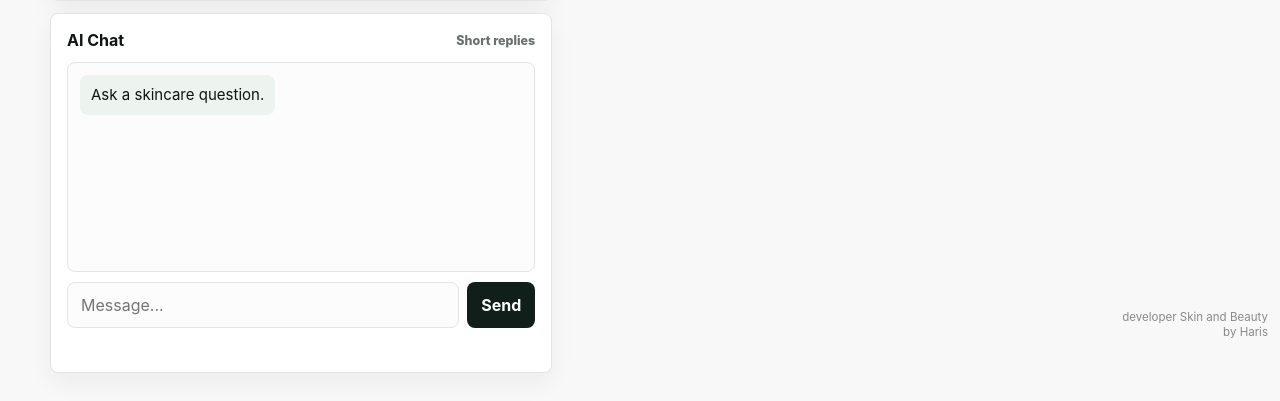
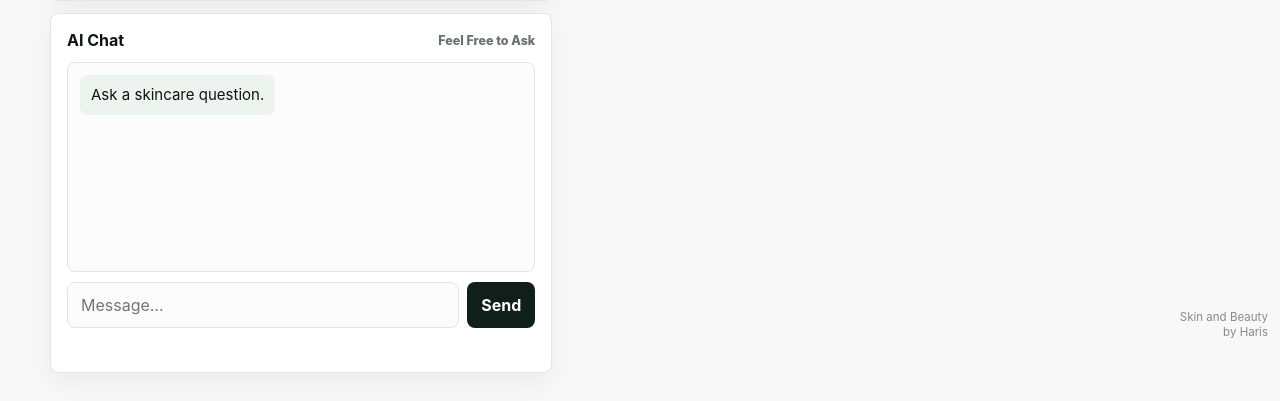
Before and after one commit to MHR-GEEK/MHR-projects-main, a Flask app: page / in a window 1280 px wide. Shown: the part 451-852 px from the top of the page. Run offline with Flask 3, Linux system fonts and the light colour scheme.

Commit message:
Update chat panel and developer mark text

```diff
--- a/templates/index.html
+++ b/templates/index.html
@@ -72,7 +72,7 @@
         <div class="panel chat-panel">
           <div class="section-head">
             <h2>AI Chat</h2>
-            <span>Short replies</span>
+            <span>Feel Free to Ask</span>
           </div>
           <div id="chatLog" class="chat-log">
             <div class="bubble assistant">Ask a skincare question.</div>
@@ -85,7 +85,7 @@
         </div>
       </section>
 
-      <div class="developer-mark">developer Skin and Beauty<br>by Haris</div>
+      <div class="developer-mark">Skin and Beauty<br>by Haris</div>
     </main>
 
     <script src="{{ url_for('static', filename='app.js') }}"></script>
```
